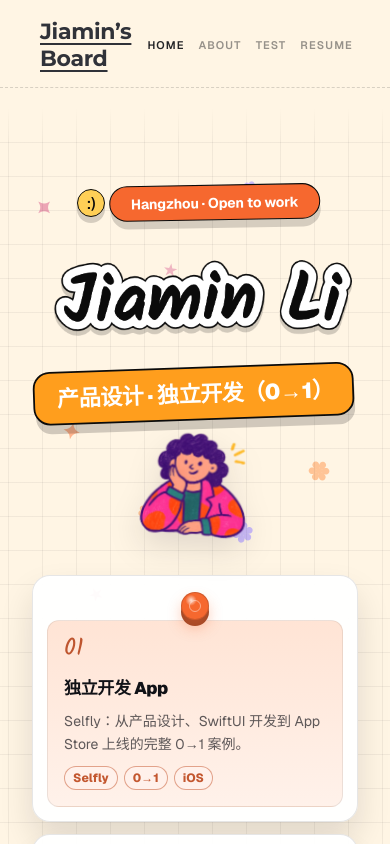
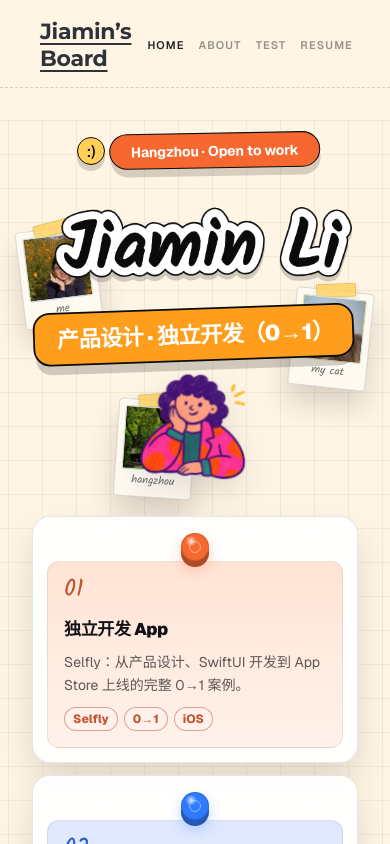
Before and after one commit to jaemin17/jaemin-portfolio, a Next.js app: page / in a window 390 px wide. Shown: the top 844 px of the page. Built offline with nearby package versions, Linux system fonts and the light colour scheme.

Commit message:
Scatter homepage polaroids in the middle zone instead of hover reveals.
Move me, cat, and Hangzhou photos into a dedicated scatter layout with drop-in animation, and simplify the hero title and status tag.

```diff
--- a/src/app/page.module.css
+++ b/src/app/page.module.css
@@ -71,7 +71,91 @@
   max-width: 1440px;
   margin: 0 auto;
   min-height: max(940px, calc(100svh - 96px));
-  padding: 28px 0 34px;
+  padding: 12px 0 34px;
+}
+
+.middleZone {
+  position: relative;
+  z-index: 2;
+  isolation: isolate;
+}
+
+.middleZone::before {
+  content: "";
+  position: absolute;
+  z-index: 0;
+  inset: 0;
+  left: 50%;
+  width: 100vw;
+  transform: translateX(-50%);
+  background-color: var(--bg);
+  background-image:
+    linear-gradient(rgba(17, 18, 23, 0.055) 1px, transparent 1px),
+    linear-gradient(90deg, rgba(17, 18, 23, 0.055) 1px, transparent 1px);
+  background-position: center top;
+  background-size: 34px 34px;
+  pointer-events: none;
+}
+
+.middleScatter {
+  position: absolute;
+  inset: 0;
+  z-index: 6;
+  max-width: min(1080px, 100%);
+  margin: 0 auto;
+  pointer-events: none;
+}
+
+.middleScatter .polaroid {
+  pointer-events: auto;
+  z-index: 6;
+  animation-name: scatterDropIn;
+}
+
+@keyframes scatterDropIn {
+  from {
+    opacity: 0;
+    transform: translate3d(0, -18px, 0) rotate(var(--scatter-rotate, 0deg));
+  }
+  70% {
+    opacity: 1;
+  }
+  to {
+    opacity: 1;
+    transform: translate3d(0, 0, 0) rotate(var(--scatter-rotate, 0deg));
+  }
+}
+
+.scatterMe {
+  --scatter-rotate: -8deg;
+  top: 148px;
+  left: clamp(0px, 1.5vw, 18px);
+  z-index: 7;
+  transform: rotate(-8deg);
+  animation-delay: 240ms;
+}
+
+.scatterCat {
+  --scatter-rotate: 7deg;
+  top: 228px;
+  right: clamp(0px, 2vw, 28px);
+  transform: rotate(7deg);
+  animation-delay: 300ms;
+}
+
+.scatterHangzhou {
+  --scatter-rotate: 5deg;
+  top: 370px;
+  left: clamp(136px, 18vw, 188px);
+  width: 108px;
+  z-index: 6;
+  transform: rotate(5deg);
+  animation-delay: 360ms;
+}
+
+.hangzhouScatterImage .polaroidPhoto {
+  object-fit: cover;
+  object-position: 50% 42%;
 }
 
 .decorations {
@@ -296,28 +380,9 @@
 .hero {
   position: relative;
   z-index: 8;
-  isolation: isolate;
   max-width: 820px;
   margin: 0 auto;
-  padding: 64px 0 40px;
-}
-
-.hero::before {
-  content: "";
-  position: absolute;
-  z-index: -1;
-  top: -28px;
-  bottom: 0;
-  left: 50%;
-  width: 100vw;
-  transform: translateX(-50%);
-  background-image:
-    linear-gradient(rgba(17, 18, 23, 0.055) 1px, transparent 1px),
-    linear-gradient(90deg, rgba(17, 18, 23, 0.055) 1px, transparent 1px);
-  background-position: center top;
-  background-size: 34px 34px;
-  mask-image: linear-gradient(180deg, transparent 0, black 34px, black calc(100% - 34px), transparent 100%);
-  pointer-events: none;
+  padding: 28px 0 72px;
 }
 
 .hero:has(.heroTag:hover, .heroTag:focus-within, .title:hover, .title:focus-within, .stickerSubWrap:hover, .stickerSubWrap:focus-within) {
@@ -476,6 +541,10 @@
     0 1px 0 rgba(255, 255, 255, 0.86) inset;
 }
 
+.middleScatter .polaroid:hover {
+  transform: translateY(-4px) rotate(var(--scatter-rotate, 0deg));
+}
+
 .catPolaroid:hover {
   transform: translateY(-4px) rotate(3deg);
 }
@@ -1295,6 +1364,21 @@
     min-height: 1180px;
   }
 
+  .scatterMe {
+    top: 140px;
+    left: 0;
+  }
+
+  .scatterCat {
+    top: 220px;
+    right: 0;
+  }
+
+  .scatterHangzhou {
+    top: 352px;
+    left: clamp(124px, 16vw, 168px);
+  }
+
   .hero {
     max-width: 760px;
   }
@@ -1339,6 +1423,33 @@
 
   .hero {
     padding-bottom: 44px;
+  }
+
+  .middleScatter .polaroid {
+    width: 100px;
+  }
+
+  .scatterMe {
+    --scatter-rotate: -7deg;
+    top: 116px;
+    left: 0;
+    transform: rotate(-7deg);
+  }
+
+  .scatterCat {
+    --scatter-rotate: 6deg;
+    top: 190px;
+    right: 0;
+    transform: rotate(6deg);
+  }
+
+  .scatterHangzhou {
+    --scatter-rotate: 4deg;
+    top: 314px;
+    bottom: auto;
+    left: 128px;
+    width: 96px;
+    transform: rotate(4deg);
   }
 
   .title {
@@ -1539,6 +1650,35 @@
     width: 68px;
   }
 
+  .middleScatter .polaroid {
+    width: 78px;
+    padding: 6px 6px 10px;
+  }
+
+  .scatterMe {
+    --scatter-rotate: -7deg;
+    top: 108px;
+    left: 0;
+    transform: rotate(-7deg);
+  }
+
+  .scatterCat {
+    --scatter-rotate: 6deg;
+    top: 170px;
+    right: 0;
+    left: auto;
+    transform: rotate(6deg);
+  }
+
+  .scatterHangzhou {
+    --scatter-rotate: 4deg;
+    top: 280px;
+    bottom: auto;
+    left: 96px;
+    width: 72px;
+    transform: rotate(4deg);
+  }
+
   .polaroidPair {
     top: auto;
     left: auto;
--- a/src/app/page.tsx
+++ b/src/app/page.tsx
@@ -89,6 +89,28 @@ const homeEntries = [
 
 function photoClassName(base: string, value: string) {
   return styles[`${base}${value[0].toUpperCase()}${value.slice(1)}`];
+}
+
+function ScatterPolaroid({
+  className,
+  caption,
+  src,
+  imageClassName,
+}: {
+  className: string;
+  caption: string;
+  src: string;
+  imageClassName?: string;
+}) {
+  return (
+    <figure className={`${styles.polaroid} ${className}`}>
+      <span className={styles.polaroidTape} aria-hidden="true" />
+      <span className={[styles.polaroidImage, imageClassName].filter(Boolean).join(" ")}>
+        <Image className={styles.polaroidPhoto} src={src} alt="" fill sizes="116px" unoptimized />
+      </span>
+      <figcaption className={styles.polaroidCaption}>{caption}</figcaption>
+    </figure>
+  );
 }
 
 function HoverPolaroid({
@@ -189,6 +211,27 @@ export default function Home() {
               </span>
             ))}
           </div>
+          <div className={styles.middleZone}>
+            <div className={styles.middleScatter} aria-hidden="true">
+              <ScatterPolaroid
+                className={styles.scatterMe}
+                caption="me"
+                src={asset("/images/profile-polaroid.jpg")}
+                imageClassName={styles.profileImage}
+              />
+              <ScatterPolaroid
+                className={styles.scatterCat}
+                caption="my cat"
+                src={asset("/images/cat-polaroid.jpg")}
+                imageClassName={styles.catImage}
+              />
+              <ScatterPolaroid
+                className={styles.scatterHangzhou}
+                caption="hangzhou"
+                src={asset("/images/hangzhou-hover.png")}
+                imageClassName={styles.hangzhouScatterImage}
+              />
+            </div>
           <header className={styles.hero}>
             <div className={styles.heroTag} aria-label="status tag">
               <HoverPolaroid caption=":)" placement="left" tone="sun">
@@ -196,7 +239,6 @@ export default function Home() {
                   :)
                 </span>
               </HoverPolaroid>
-              <HoverPolaroid caption="hangzhou" placement="topRight" tone="mint" photo="hangzhou">
               <span className={styles.heroTagPill}>
                 <svg className={styles.heroTagPlate} viewBox="0 0 220 52" aria-hidden="true">
                   <rect
@@ -222,22 +264,8 @@ export default function Home() {
                 </svg>
                 <span className={styles.heroTagText}>Hangzhou · Open to work</span>
               </span>
-              </HoverPolaroid>
             </div>
-            <StickerTitle
-              className={styles.title}
-              text="Jiamin Li"
-              renderWord={(word, index, wordNode) => (
-                <HoverPolaroid
-                  caption={index === 0 ? "me" : "my cat"}
-                  placement={index === 0 ? "topLeft" : "topRight"}
-                  tone={index === 0 ? "warm" : "sky"}
-                  photo={index === 0 ? "me" : "cat"}
-                >
-                  {wordNode}
-                </HoverPolaroid>
-              )}
-            />
+            <StickerTitle className={styles.title} text="Jiamin Li" />
             <div className={styles.stickerSubWrap} aria-label="identity stickers">
               <HoverPolaroid caption="0 to 1" placement="bottomRight" tone="sun">
                 <span className={styles.stickerSub}>
@@ -314,6 +342,7 @@ export default function Home() {
               </ol>
             </section>
           </header>
+          </div>
 
           <div className={styles.bottomKeepsakes} aria-label="底部信息">
             <article id={aboutNote.id} className={`${styles.infoItem} ${styles.bottomAboutEntry}`}>
```
Lines whose indentation alone changed are shown as unchanged.
